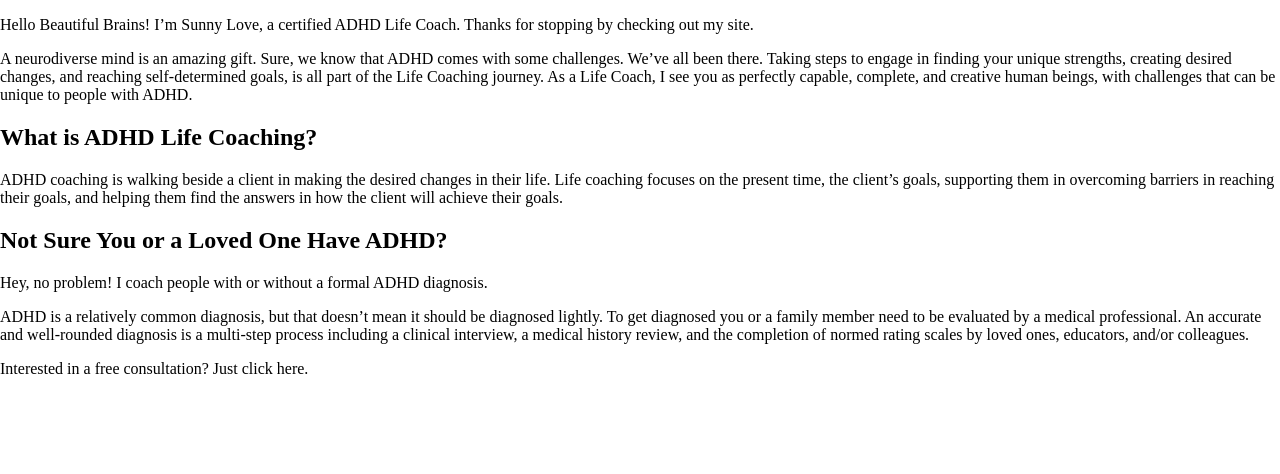
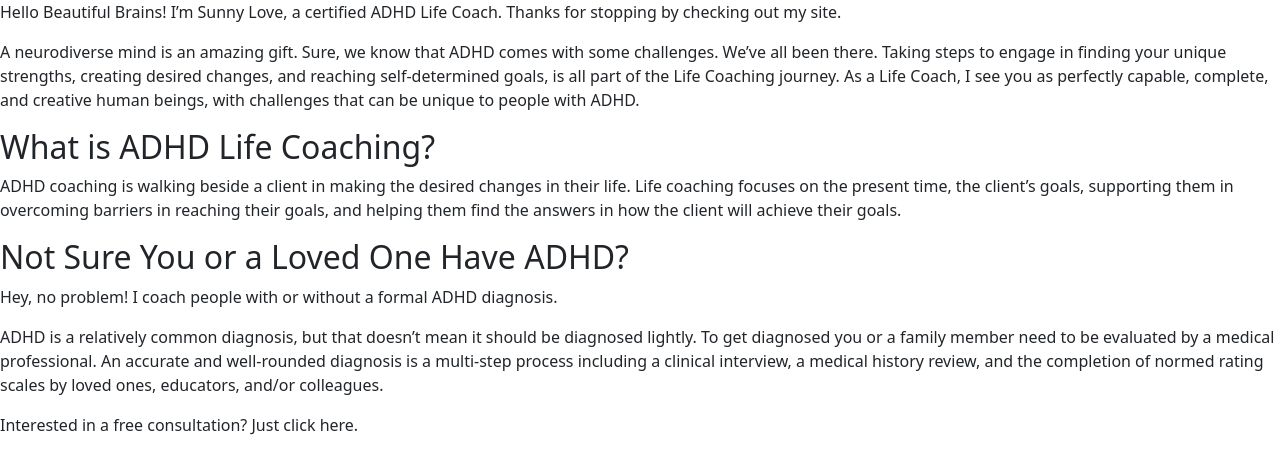
Before and after one commit to sunnysideadhdcoaching/website, a Jekyll site: the page built from index.md, in a window 1280 px wide. Shown: the top 474 px of the page. Built offline with Jekyll 4.4.1, drawn with Linux system fonts in a browser that asks for light colours.

Commit message:
add bootstrap

```diff
--- a/_includes/footer.html
+++ /dev/null
@@ -1,2 +0,0 @@
-<!-- Loading in some scripts here -->
-<script src="https://ajax.googleapis.com/ajax/libs/jquery/1.11.2/jquery.min.js"></script>
--- a/_includes/head.html
+++ b/_includes/head.html
@@ -31,6 +31,7 @@
 
 	<!-- CSS & fonts -->
 	<link rel="stylesheet" href="css/app.css">
+	<link href="https://cdn.jsdelivr.net/npm/bootstrap@5.2.0/dist/css/bootstrap.min.css" rel="stylesheet" integrity="sha384-gH2yIJqKdNHPEq0n4Mqa/HGKIhSkIHeL5AyhkYV8i59U5AR6csBvApHHNl/vI1Bx" crossorigin="anonymous">
 	<!-- Put your fonts here -->
 
 </head>
--- a/_layouts/default.html
+++ b/_layouts/default.html
@@ -1,19 +1,14 @@
-<!DOCTYPE html>
-<!--[if lt IE 7]>      <html class="no-js lt-ie9 lt-ie8 lt-ie7"> <![endif]-->
-<!--[if IE 7]>         <html class="no-js lt-ie9 lt-ie8"> <![endif]-->
-<!--[if IE 8]>         <html class="no-js lt-ie9"> <![endif]-->
-<!--[if gt IE 8]><!-->
-<html class="no-js">
-<!--<![endif]-->
+<!doctype html>
+<html lang="en">
 
-{% include head.html %}
+	{% include head.html %}
 
-	<body>
-		<!--[if lt IE 8]>
-		<p class="browsehappy">You are using an <strong>outdated</strong> browser. Please <a href="http://browsehappy.com/">upgrade your browser</a> to improve your experience.</p>
-		<![endif]-->
+  <body>
 
-		{{ content }}
+	{{ content }}
 
-	</body>
+    <script src="https://cdn.jsdelivr.net/npm/bootstrap@5.2.0/dist/js/bootstrap.bundle.min.js" integrity="sha384-A3rJD856KowSb7dwlZdYEkO39Gagi7vIsF0jrRAoQmDKKtQBHUuLZ9AsSv4jD4Xa" crossorigin="anonymous"></script>
+  </body>
+
+
 </html>
--- a/css/app.scss
+++ /dev/null
@@ -1,40 +0,0 @@
----
----
-
-/*
-*******
-None of these variable are being imported anywhere, they're just here for your convenience.
-*******
-*/
-
-body{
-	margin: 0;
-}
-
-// Some Style Variables
-$primary-color: #36465f;
-$secondary-color: #464646;
-$error: #de3535;
-$success: #d5f5d7;
-
-$max-width: 960px;
-
-// Breakpoints. Use these in your media queries.
-$babybear: 321px;
-$mamabear: 769px;
-$papabear: 1140px;
-$monsterbear: 1300px;
-
-$font-size: 16px;
-$font-family: Helvetica, sans-serif;
-$alt-font-family: monospace;
-$font-color: #353535;
-
-/* Social Icons */
-$twitter: #78cdf0 !default;
-$facebook: #537bbd !default;
-$instagram: #517fa4 !default;
-$youtube: #d34836 !default;
-$snapchat: #fffc00 !default;
-$pinterest:	#cb2027 !default;
-$google: #dd4b39 !default;
```
Also changed, not shown: README.md (deleted), css/app.css (added).
